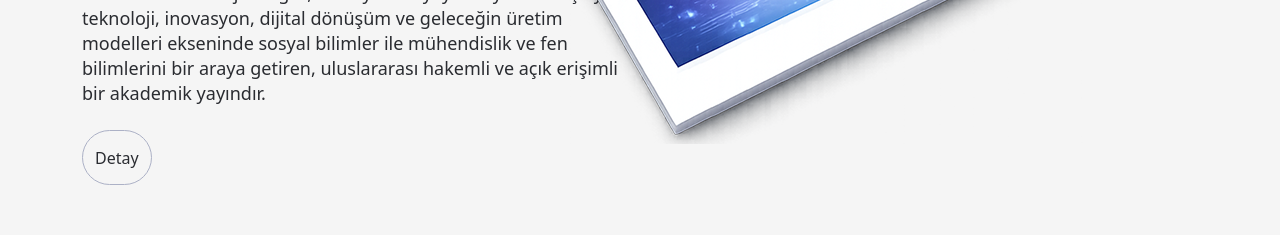
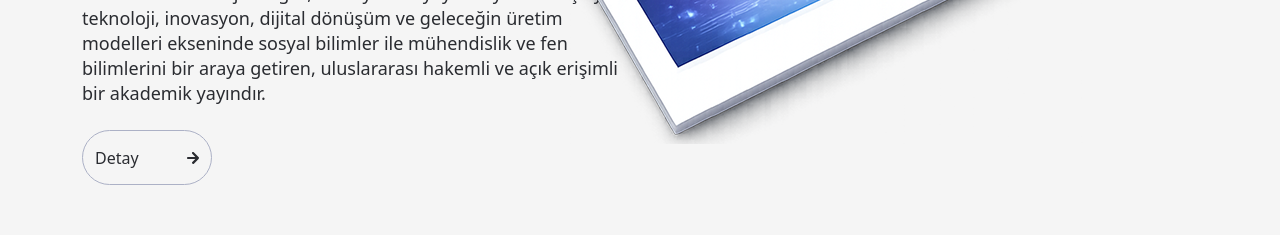
Before and after one commit to FlyingTurkman/zc-test-case, a React (Vite) app: page / in a window 1280 px wide. Shown: the part 900-1135 px from the top of the page. Built offline with nearby package versions, Linux system fonts and the light colour scheme.

Commit message:
update: about section icons added

```diff
--- a/components/mainPage/AboutSection.tsx
+++ b/components/mainPage/AboutSection.tsx
@@ -1,6 +1,6 @@
 import H2 from '../../components/ui/H2'
 import { buttonVariants } from '../ui/Button'
-
+import ArrowRightIcon from '../icons/ArrowRightIcon'
 
 
 
@@ -43,7 +43,7 @@ export default function AboutSection() {
                 href='#'
                 className={buttonVariants({ variant: 'primary', className: 'me-auto' })}
                 >
-                    Detay
+                    Detay <ArrowRightIcon className='ms-4'/>
                 </a>
             </div>
         </div>
```
